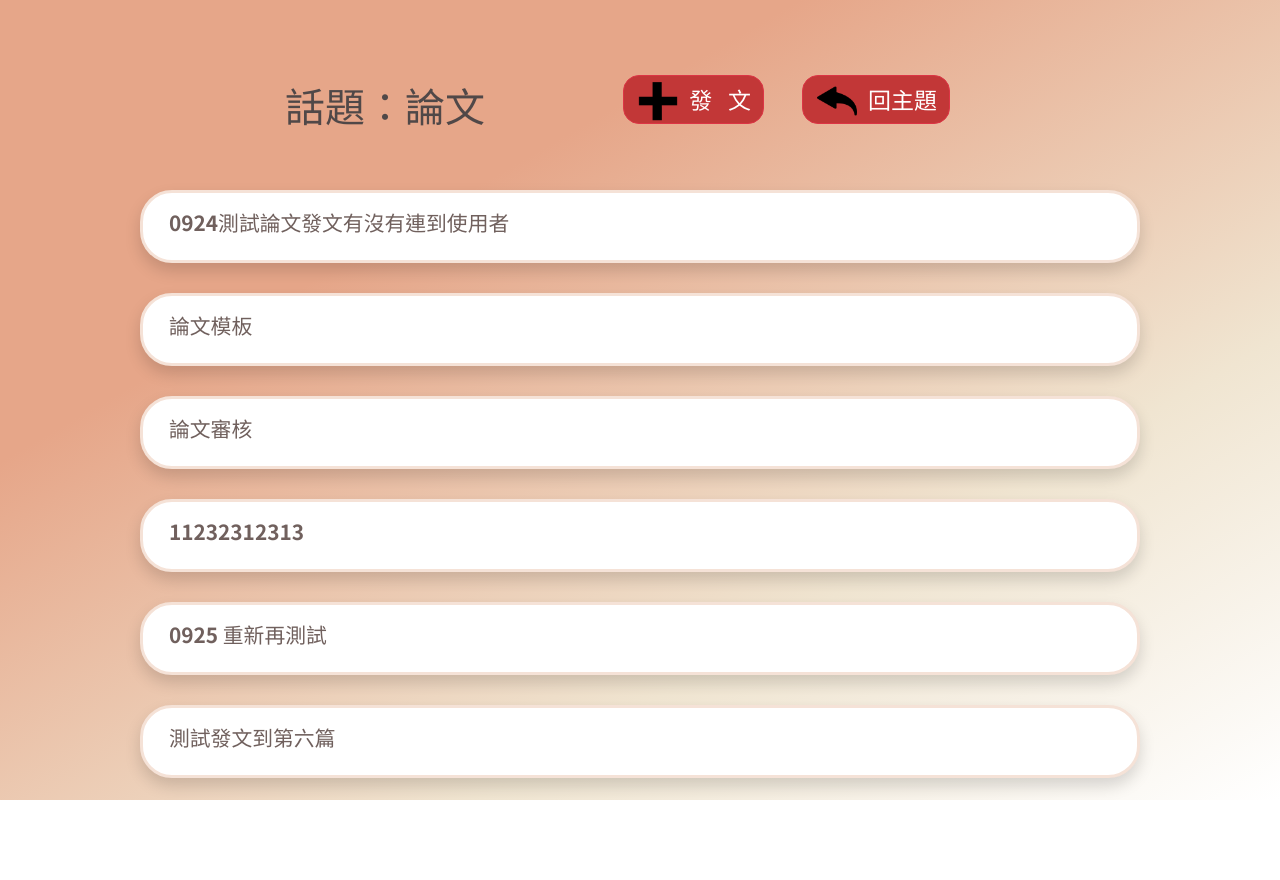
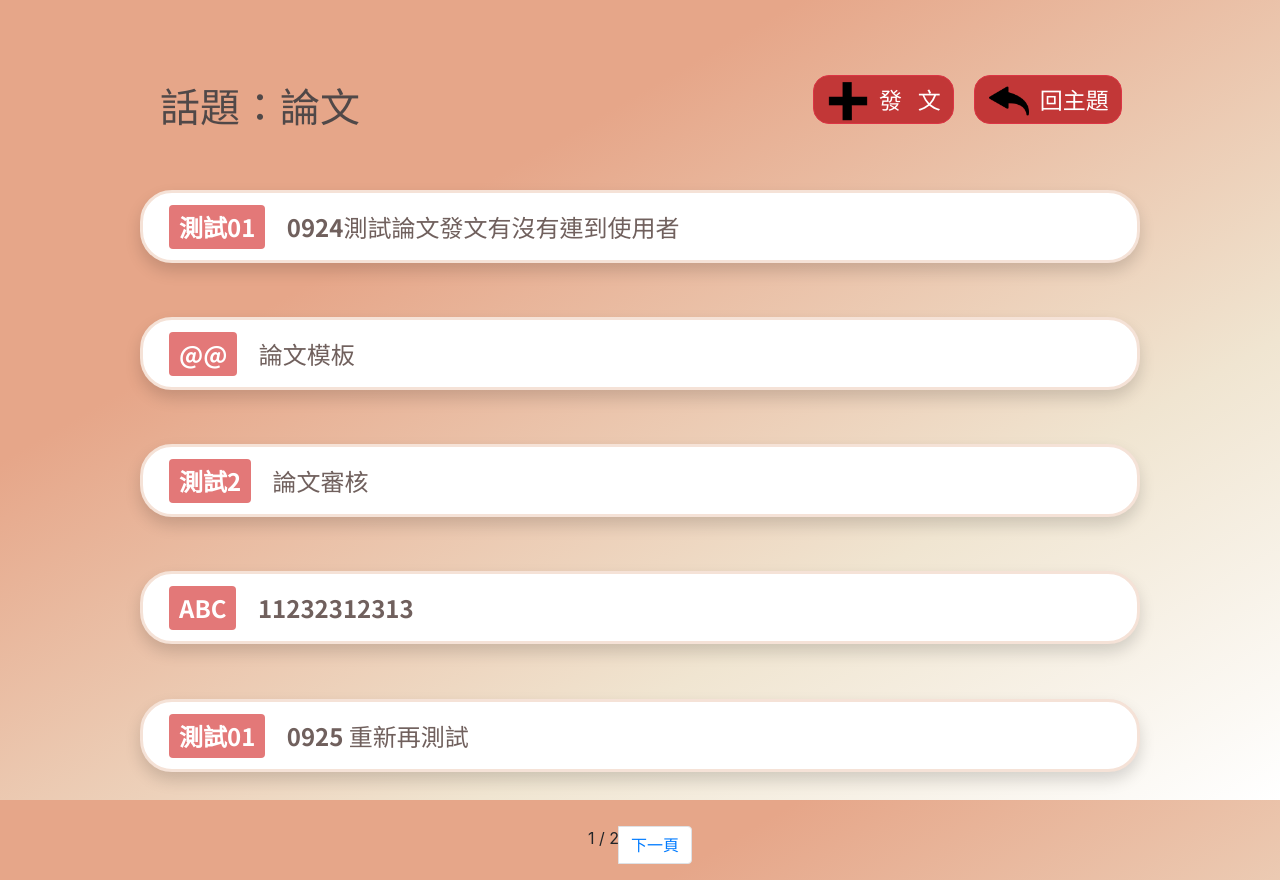
Before and after one commit to shao112/Gossip-Keeper, a Django app: a page that uses templates/all/all.html in a window 1280 px wide. Before the commit the page ends 800 px from the top, so only its background shows below. Run offline with Django 4.2, Linux system fonts and the light colour scheme; data comes from the database, SQL or seed files in the repository; both versions use the stored data as it was after the commit; some libraries are stand-ins or nearby versions.

Commit message:
所有文章頁面調整 + 分頁功能

```diff
--- a/FrontEnd/views.py
+++ b/FrontEnd/views.py
@@ -143,6 +143,16 @@
 def all(request, topic):
     post = Post.objects.filter(topic=topic)
     print(post)
+    # 顯示五筆資料
+    paginator = Paginator(post, 5)
+     # 獲取url中的頁碼，比如第一頁，我們需要在url末尾中新增 ?page=1
+    page = request.GET.get('page')
+    # 獲取相應的頁碼的資料，比如page=1，第一頁，這裡獲取得到第一頁的資料內容
+    post = paginator.get_page(page)
+     # 獲取一共分出來了多少頁，前端展示所有頁碼數的時候需要用到該數
+    print("總共有",paginator.num_pages,"頁")
+    print("多少資料",paginator.object_list)
+    print(post.paginator.page_range)
     # post = Post.objects.filter(topic_fk__name=topic)
     context = {
         'post': post,
--- a/GossipKeeper/settings.py
+++ b/GossipKeeper/settings.py
@@ -61,7 +61,7 @@
             ['Source', '-', 'Bold', 'Italic']
         ],
     'toolbar_Full': [
-            [ 'Scayt', 'Image','Flash','Table','HorizontalRule','Smiley','Checkbox', 'Radio','Bold','Italic','Underline' ],
+            [ 'Image','Flash','Table','HorizontalRule','Smiley','Checkbox', 'Radio','Bold','Italic','Underline' ],
             [ 'Strike','Subscript','Superscript','-','RemoveFormat' ],
             [ 'Link'],            '/',
             [ 'Styles','Font','FontSize' ] ,
@@ -70,8 +70,8 @@
 
         ],
     'tabSpaces': 2,
-    'width': '100%',
-    'height': '100%',
+    'width': '637px',
+    'height': '210px',
     'toolbar': 'Full', #工具欄全部功能
     'extraPlugins': 'codesnippet',   #插入程式code
     }
--- a/static/css/all/all.css
+++ b/static/css/all/all.css
@@ -1,17 +1,15 @@
-.container{
-    justify-content: center;
-    display: grid;
-}
-/* 回上頁 跟 回上頁*/
+/* 回上頁 跟 發文*/
 .post_page{
-    position: absolute;
+    margin-left: 453px;
+    margin-right: 20px;
+    /* position: absolute;
     right: 516px;
-    top: 75px;
+    top: 75px; */
 }
 .previous_page{
-    position: absolute;
+    /* position: absolute;
     right: 330px;
-    top: 75px;
+    top: 75px; */
 }
 .post_page .btn,.previous_page .btn{
     font-family: 'Noto Sans TC', sans-serif;
@@ -33,13 +31,13 @@
 .board{
     font-family: 'Noto Sans TC', sans-serif;
     color: #70605D;
-    font-size: 1.3rem;
+    font-size: 1.5rem;
     background-color: #FFFFFF;
     border: 3px solid #f5e2d7;
     border-radius: 2.0rem;
     width: 1000px;
     height: 73px;
-    padding: 14px 26px;
+    padding: 12px 26px;
     /* float: right; */
 }
 .topic{
@@ -47,7 +45,14 @@
     font-size: 2.5rem;
     color:#504848;
     width: fit-content;
-    position: absolute;
+    /* position: absolute;
     left: 285px;
-    top: 75px;
+    top: 75px; */
 }
+.author{
+    margin-right: 16px;
+    padding: 10px;
+    font-size: 1.5rem;
+    background: #E37878;
+    color: #fff;
+}
--- a/static/css/post/post.css
+++ b/static/css/post/post.css
@@ -51,6 +51,6 @@
     font-family: 'Noto Sans TC', sans-serif;
 } */
 /* ckeditor */
-.django-ckeditor-widget{
+/* .django-ckeditor-widget{
     width: 637px;
-}
+} */
--- a/templates/all/all.html
+++ b/templates/all/all.html
@@ -10,38 +10,61 @@
     {% endblock %}
 
 {% block main %}
-    <div class="top" style="height: 180px;">
+    <div class="container" style="height: 180px; display: flex; padding-top: 75px; padding-left: 90px;">
+
         <div class="topic">
             話題：{{ topic }}
         </div>
+
         <div class="post_page">
             <img src="{% static 'img/topic/plus.png' %}" class="img-fluid left_arrow">
             <a href="{% url 'post' topic=topic %}" type="button" class="btn btn-danger">發&nbsp;&nbsp;&nbsp;文</a>
         </div>
+
         <div class="previous_page">
             <img src="{% static 'img/topic/left_arrow.png' %}" class="img-fluid left_arrow">
             <a href="{% url 'topic' %}" type="button" class="btn btn-danger">回主題</a>
         </div>
+
     </div>
-    <div class="container">
+
+    <div class="container" style="height:700px; justify-content: center; display: grid;">
+
         {% for p in post %}
         <div class="row" style="padding:10px 0px; margin-bottom: 10px;">
             <a href="{% url 'article' pk=p.pk %}">
                 <div class="board shadow">
+                    <span class="badge author">{{ p.author }}</span>
                     {{ p.title }}
                 </div>
             </a>
         </div>
         {% endfor %}
-        <!-- <div class="row row-three" style="padding:20px 0px">
-            <ul class="pagination">
-                {% for i in post.paginator.page_range %}
-                <li class="page-item active">
-                    <a class="page-link" href="?page={{ i }}"></a>
+
+        <div class="row row-three" style="padding:20px 0px; justify-content: center; position: relative;">
+            <ul class="pagination" style="position: absolute; bottom: 0;">
+
+                {% if post.has_previous %}
+                <li class="page-item">
+                    <a class="page-link" href="?page={{ post.previous_page_number }}">前一頁</a>
                 </li>
-                {% endfor %}
+                {% endif %}
+                <span>
+                    {% for i in post.paginator.page_range %}
+                        {% if i == post.number %}
+                            {{ i }}
+                        {% endif %}
+                    {% endfor %}
+                    / {{ post.paginator.num_pages }}
+                </span>
+                {% if post.has_next %}
+                <li class="page-item">
+                    <a class="page-link" href="?page={{ post.next_page_number }}">下一頁</a>
+                </li>
+                {% endif %}
+
             </ul>
-        </div> -->
+        </div>
         <!-- 參考 https://ithelp.ithome.com.tw/articles/10196973 -->
     </div>
 {% endblock %}
```
Also changed, not shown: db.sqlite3.
